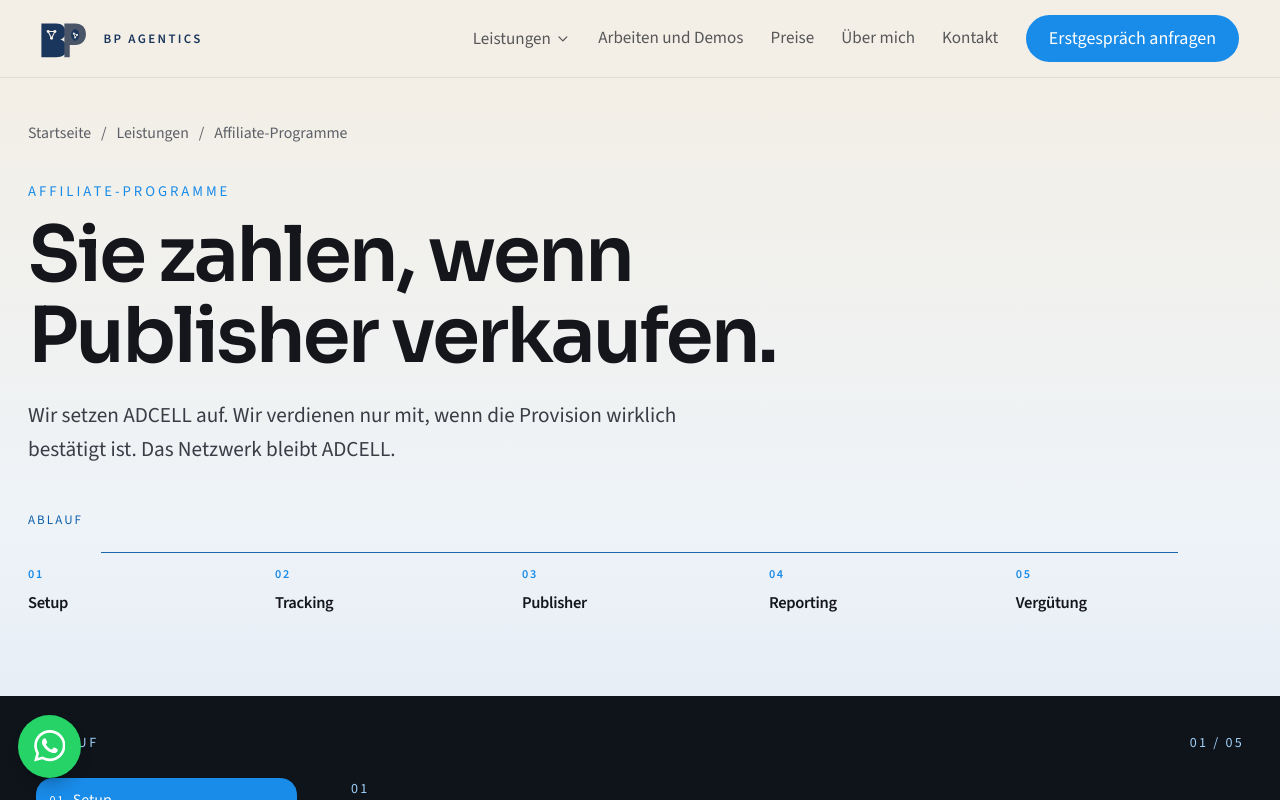
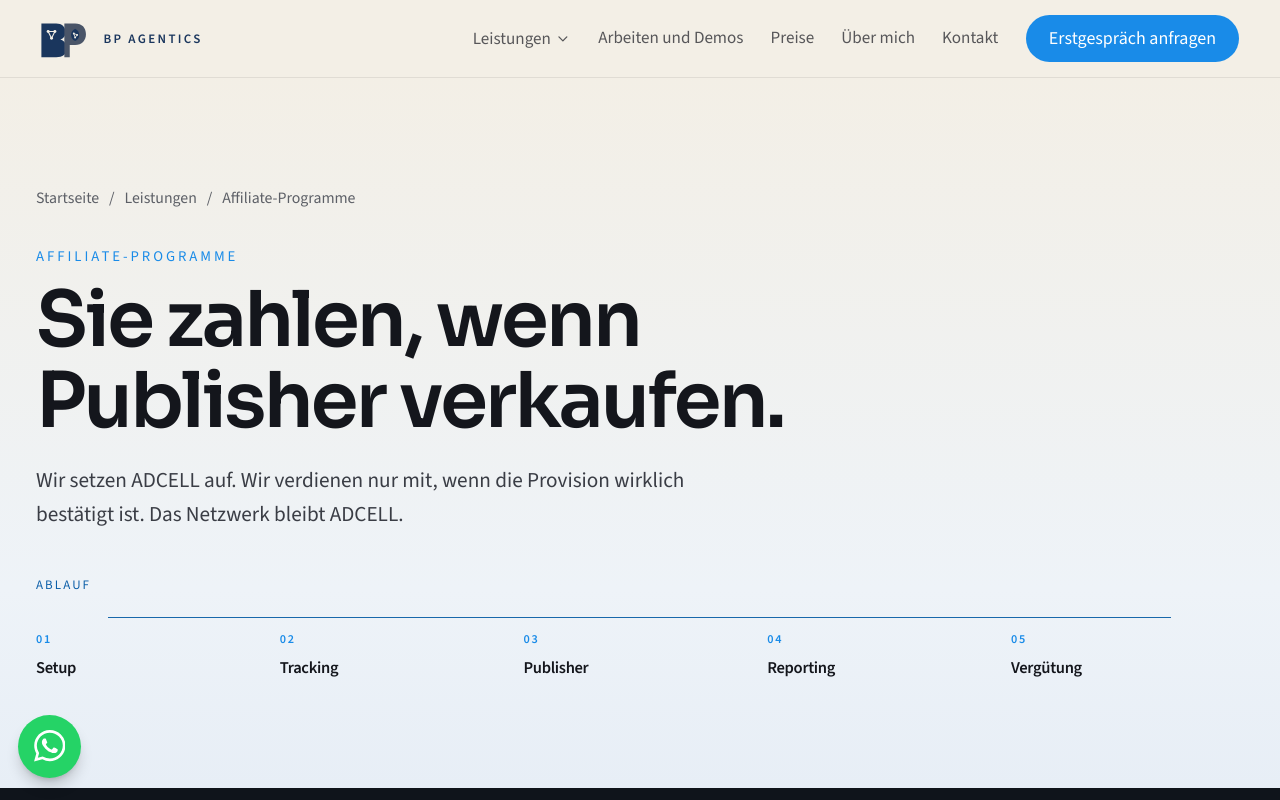
Before and after one commit to sidiabarry/BP-Agentics, a Next.js app: page /leistungen/affiliate in a window 1280 px wide. Shown: the top 800 px of the page. Built offline with nearby package versions, Linux system fonts and the light colour scheme.

Commit message:
Abstand: section-shell auf Home, Affiliate und Stage.

```diff
--- a/src/styles/affiliate.css
+++ b/src/styles/affiliate.css
@@ -19,7 +19,7 @@
 
 .affiliate-hero {
   overflow: visible;
-  padding: 2rem 0 3.5rem;
+  padding: 4rem 0;
   background:
     linear-gradient(180deg, #f3efe6 0%, #eef3f8 72%, #e7eef6 100%);
 }
@@ -331,7 +331,7 @@
 .affiliate-pay {
   width: min(68rem, calc(100% - 2.5rem));
   margin: 0 auto;
-  padding: 3.5rem 0 2rem;
+  padding: 4rem 0;
   overflow: visible;
 }
 
@@ -515,7 +515,7 @@
 
 .affiliate-cta {
   width: min(68rem, calc(100% - 2.5rem));
-  margin: 2rem auto 4.5rem;
+  margin: 4rem auto;
   padding: 1.8rem 1.5rem 1.7rem;
   border-radius: 2rem;
   background: #14161c;
@@ -589,9 +589,24 @@
   to { width: 100%; }
 }
 
+@media (min-width: 768px) {
+  .affiliate-page__column,
+  .affiliate-hero__inner,
+  .affiliate-pay,
+  .affiliate-case,
+  .affiliate-cta {
+    width: min(68rem, calc(100% - 4rem));
+  }
+}
+
 @media (min-width: 880px) {
-  .affiliate-hero {
-    padding: 2.4rem 0 4.5rem;
+  .affiliate-hero,
+  .affiliate-pay {
+    padding-block: 6rem;
+  }
+
+  .affiliate-cta {
+    margin-block: 6rem;
   }
 
   .affiliate-rollup__pin {
```
